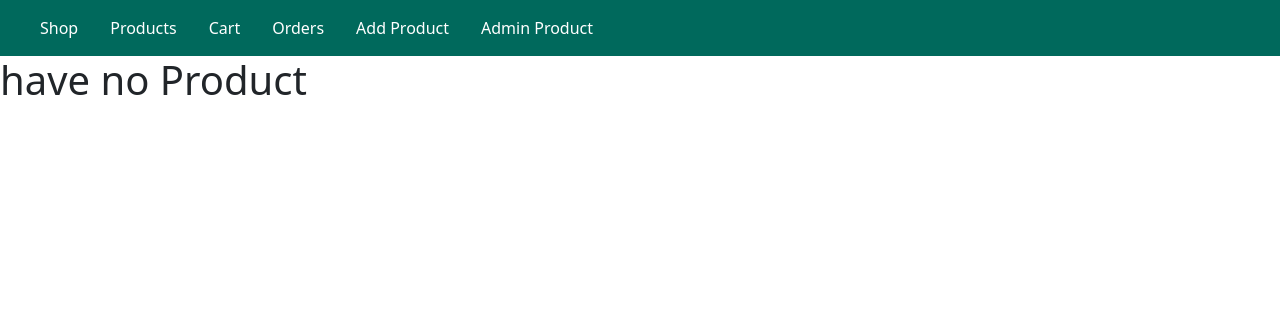
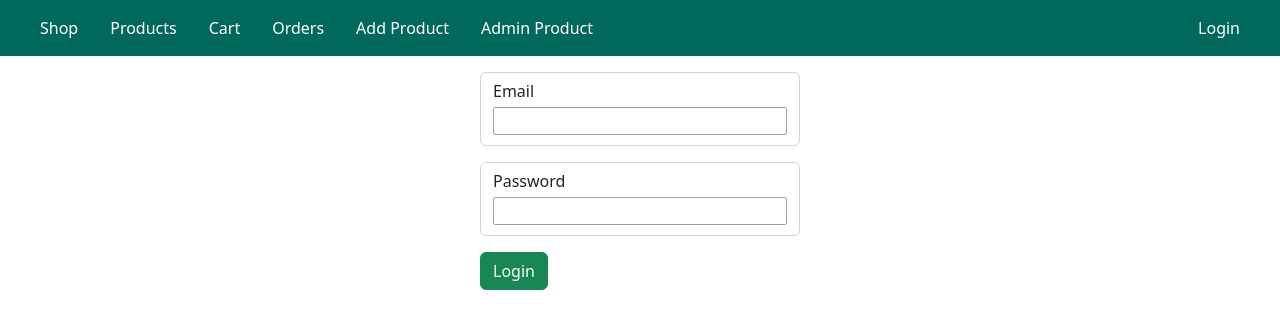
Before and after one commit to LuongChanHong/NodeJS_FE_lab, a React (Create React App) app: page /login in a window 1280 px wide. Shown: the top 328 px of the page. Built offline with nearby package versions, Linux system fonts and the light colour scheme; no server answers.

Commit message:
commit before set cookie in FE

```diff
--- a/package.json
+++ b/package.json
@@ -9,6 +9,7 @@
     "bootstrap": "^5.2.1",
     "react": "^18.2.0",
     "react-bootstrap": "^2.5.0",
+    "react-cookie": "^4.1.1",
     "react-dom": "^18.2.0",
     "react-router-dom": "^6.4.1",
     "react-scripts": "5.0.1",
--- a/src/components/Navigation.js
+++ b/src/components/Navigation.js
@@ -2,7 +2,7 @@ import React from "react";
 // import { Nav, NavItem, Navbar } from "react-bootstrap";
 // import { NavLink } from "react-router-dom";
 
-const Navigation = () => {
+const Navigation = (props) => {
   return (
     <header className="main-header">
       <nav className="main-header__nav">
@@ -19,31 +19,26 @@ const Navigation = () => {
           <li className="main-header__item">
             <a href="/order">Orders</a>
           </li>
+          {props.isAuth ? (
+            <>
+              <li className="main-header__item">
+                <a href="/add-product">Add Product</a>
+              </li>
+              <li className="main-header__item">
+                <a href="/admin-products">Admin Product</a>
+              </li>
+            </>
+          ) : (
+            <></>
+          )}
+        </ul>
+        <ul className="main-header__item-list">
           <li className="main-header__item">
-            <a href="/add-product">Add Product</a>
-          </li>
-          <li className="main-header__item">
-            <a href="/admin-products">Admin Product</a>
+            <a href="/login">Login</a>
           </li>
         </ul>
       </nav>
     </header>
-    // <section>
-    //   <Navbar>
-    //     <Nav navbar>
-    //       <NavItem>
-    //         <NavLink className="nav-link" to="/add-user">
-    //           <span>Add User</span>
-    //         </NavLink>
-    //       </NavItem>
-    //       <NavItem>
-    //         <NavLink className="nav-link" to="/users">
-    //           <span>User List</span>
-    //         </NavLink>
-    //       </NavItem>
-    //     </Nav>
-    //   </Navbar>
-    // </section>
   );
 };
 
--- a/src/css/main.css
+++ b/src/css/main.css
@@ -23,9 +23,11 @@ main {
 }
 
 .main-header__nav {
+  width: 100%;
   height: 100%;
   display: flex;
   align-items: center;
+  justify-content: space-between;
 }
 
 .main-header__item-list {
--- /dev/null
+++ b/src/views/Login.js
@@ -0,0 +1,88 @@
+import React, { useState, useEffect } from "react";
+
+import Navigation from "../components/Navigation";
+
+const Login = () => {
+  const [loginInfo, setLoginInfo] = useState({
+    email: "",
+    password: "",
+  });
+
+  //   useEffect(() => {
+  //     if (isEditPage != negative) {
+  //       const getEditProduct = () => {
+  //         try {
+  //           fetch(`http://localhost:5000/get-product?id=${id}`)
+  //             .then((response) => response.json())
+  //             .then((data) => {
+  //               setProduct(data);
+  //               // console.log("data:", data);
+  //             });
+  //         } catch (err) {
+  //           console.log("err:", err);
+  //         }
+  //       };
+  //       getEditProduct();
+  //     }
+  //   }, []);
+
+  const onChange = (event) => {
+    let target = event.target.name;
+    let value = event.target.value;
+    setLoginInfo({ ...loginInfo, [target]: value });
+  };
+
+  const onSubmit = (event) => {
+    event.preventDefault();
+    // console.log("loginInfo:", loginInfo);
+    fetch("http://localhost:5000/login", {
+      method: "POST",
+      body: JSON.stringify(loginInfo),
+      headers: { "Content-Type": "application/json" },
+      credentials: "same-origin",
+    });
+    //   .then((response) => {
+    //     return response.json();
+    //   })
+    //   .then((data) => console.log("data:", data))
+    //   .catch((err) => console.log(err));
+  };
+
+  return (
+    <section>
+      <Navigation isAuth={true} />
+      <form
+        onSubmit={(event) => onSubmit(event)}
+        className="product-form"
+        action="/products"
+      >
+        <div className="form-control">
+          <label htmlFor="email">Email</label>
+          <input
+            type="text"
+            name="email"
+            value={loginInfo.email}
+            onChange={(event) => onChange(event)}
+          />
+        </div>
+        <div className="form-control">
+          <label htmlFor="password">Password</label>
+          <input
+            type="passwrod"
+            name="password"
+            value={loginInfo.password}
+            onChange={(event) => onChange(event)}
+          />
+        </div>
+
+        <div>
+          <button className="btn btn-success" type="submit">
+            Login
+          </button>
+        </div>
+      </form>
+    </section>
+  );
+};
+
+export default Login;
--- a/src/views/Main.js
+++ b/src/views/Main.js
@@ -12,6 +12,7 @@ import AdminProducts from "./AdminProducts";
 import Shop from "./Shop";
 import Cart from "./Cart";
 import Order from "./Order";
+import Login from "./Login";
 
 const Main = () => {
   return (
@@ -20,6 +21,7 @@ const Main = () => {
         <Route exact path="/products" element={<Products />} />
         <Route exact path="/shop" element={<Shop />} />
         <Route exact path="/cart" element={<Cart />} />
+        <Route exact path="/login" element={<Login />} />
 
         <Route exact path="/admin-products" element={<AdminProducts />} />
         <Route exact path="/products/:productID" element={<ProductDetail />} />
```
Also changed, not shown: note.txt, 1 other file (tests, documents, lock files or other folders).
